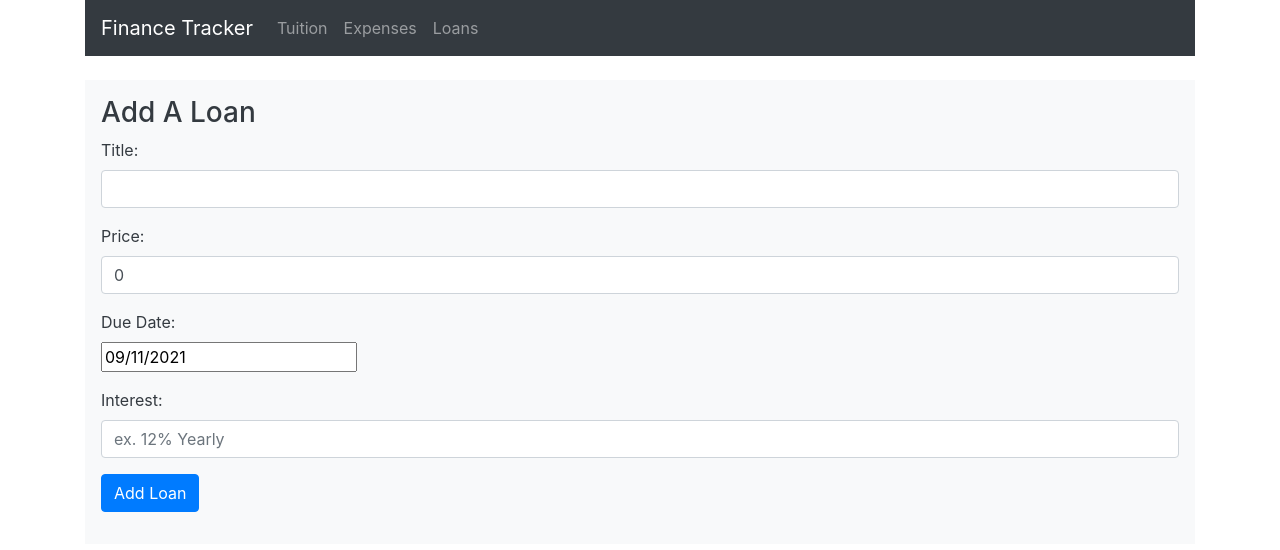
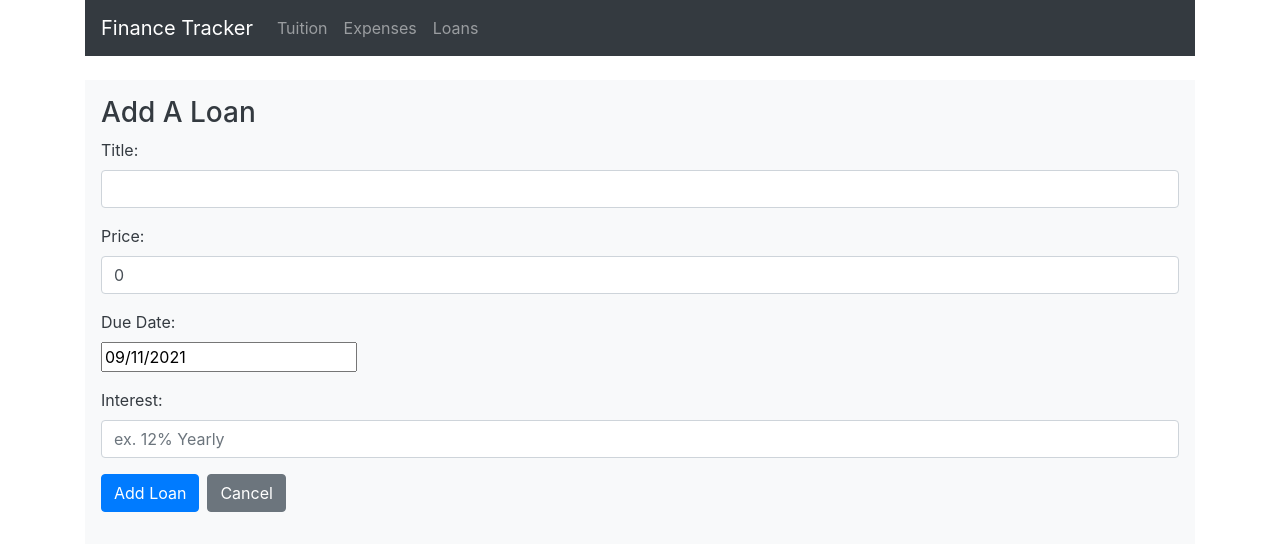
Before and after one commit to zuhayr-syed/Finance-Tracker, a React (Create React App) app: page /loans/create in a window 1280 px wide. Shown: the top 550 px of the page. Built offline with nearby package versions, Linux system fonts and the light colour scheme.

Commit message:
added cancel buttons on all create and edit pages

```diff
--- a/src/components/create-expense.component.js
+++ b/src/components/create-expense.component.js
@@ -1,4 +1,5 @@
 import React, { Component } from 'react';
+import { Link } from 'react-router-dom'; //to link to certain URL
 import axios from 'axios';
 import DatePicker from 'react-datepicker'; //import datepicker
 import "react-datepicker/dist/react-datepicker.css"; //import datepicker styling
@@ -116,7 +117,8 @@ export default class CreateExpense extends Component {
                         <input
                         type="submit"
                         value="Add Expense"
-                        className="btn btn-primary" />
+                        className="btn btn-primary mr-2" />
+                        <Link to="/expenses" type="button" className="btn btn-secondary">Cancel</Link>
                     </div>
                 </form>
             </div>
--- a/src/components/create-loan.component.js
+++ b/src/components/create-loan.component.js
@@ -1,4 +1,5 @@
 import React, { Component } from 'react';
+import { Link } from 'react-router-dom'; //to link to certain URL
 import axios from 'axios';
 import DatePicker from 'react-datepicker'; //import datepicker
 import "react-datepicker/dist/react-datepicker.css"; //import datepicker styling
@@ -116,7 +117,8 @@ export default class CreateLoans extends Component {
                         <input
                         type="submit"
                         value="Add Loan"
-                        className="btn btn-primary" />
+                        className="btn btn-primary mr-2" />
+                        <Link to="/loans" type="button" className="btn btn-secondary">Cancel</Link>
                     </div>
                 </form>
             </div>
--- a/src/components/create-tuition.component.js
+++ b/src/components/create-tuition.component.js
@@ -1,4 +1,5 @@
 import React, { Component } from 'react';
+import { Link } from 'react-router-dom'; //to link to certain URL
 import axios from 'axios';
 import DatePicker from 'react-datepicker'; //import datepicker
 import "react-datepicker/dist/react-datepicker.css"; //import datepicker styling
@@ -98,8 +99,10 @@ export default class CreateTuition extends Component {
                         <input
                         type="submit"
                         value="Add Tuition"
-                        className="btn btn-primary" />
+                        className="btn btn-primary mr-2" />
+                        <Link to="/tuition" type="button" className="btn btn-secondary">Cancel</Link>
                     </div>
+
                 </form>
             </div>
         )
--- a/src/components/edit-expense.component.js
+++ b/src/components/edit-expense.component.js
@@ -1,4 +1,5 @@
 import React, { Component } from 'react';
+import { Link } from 'react-router-dom'; //to link to certain URL
 import axios from 'axios';
 import DatePicker from 'react-datepicker'; //import datepicker
 import "react-datepicker/dist/react-datepicker.css"; //import datepicker styling
@@ -127,7 +128,8 @@ export default class EditExpense extends Component {
                         <input
                         type="submit"
                         value="Edit Expense"
-                        className="btn btn-primary" />
+                        className="btn btn-primary mr-2" />
+                        <Link to="/expenses" type="button" className="btn btn-secondary">Cancel</Link>
                     </div>
                 </form>
             </div>
--- a/src/components/edit-loan.component.js
+++ b/src/components/edit-loan.component.js
@@ -1,4 +1,5 @@
 import React, { Component } from 'react';
+import { Link } from 'react-router-dom'; //to link to certain URL
 import axios from 'axios';
 import DatePicker from 'react-datepicker'; //import datepicker
 import "react-datepicker/dist/react-datepicker.css"; //import datepicker styling
@@ -131,7 +132,8 @@ export default class EditLoans extends Component {
                         <input
                         type="submit"
                         value="Edit Loan"
-                        className="btn btn-primary" />
+                        className="btn btn-primary mr-2" />
+                        <Link to="/loans" type="button" className="btn btn-secondary">Cancel</Link>
                     </div>
                 </form>
             </div>
--- a/src/components/edit-tuition.component.js
+++ b/src/components/edit-tuition.component.js
@@ -1,4 +1,5 @@
 import React, { Component } from 'react';
+import { Link } from 'react-router-dom'; //to link to certain URL
 import axios from 'axios';
 import DatePicker from 'react-datepicker'; //import datepicker
 import "react-datepicker/dist/react-datepicker.css"; //import datepicker styling
@@ -108,7 +109,8 @@ export default class EditTuition extends Component {
                         <input
                         type="submit"
                         value="Edit Tuition"
-                        className="btn btn-primary" />
+                        className="btn btn-primary mr-2" />
+                        <Link to="/tuition" type="button" className="btn btn-secondary">Cancel</Link>
                     </div>
                 </form>
             </div>
```
